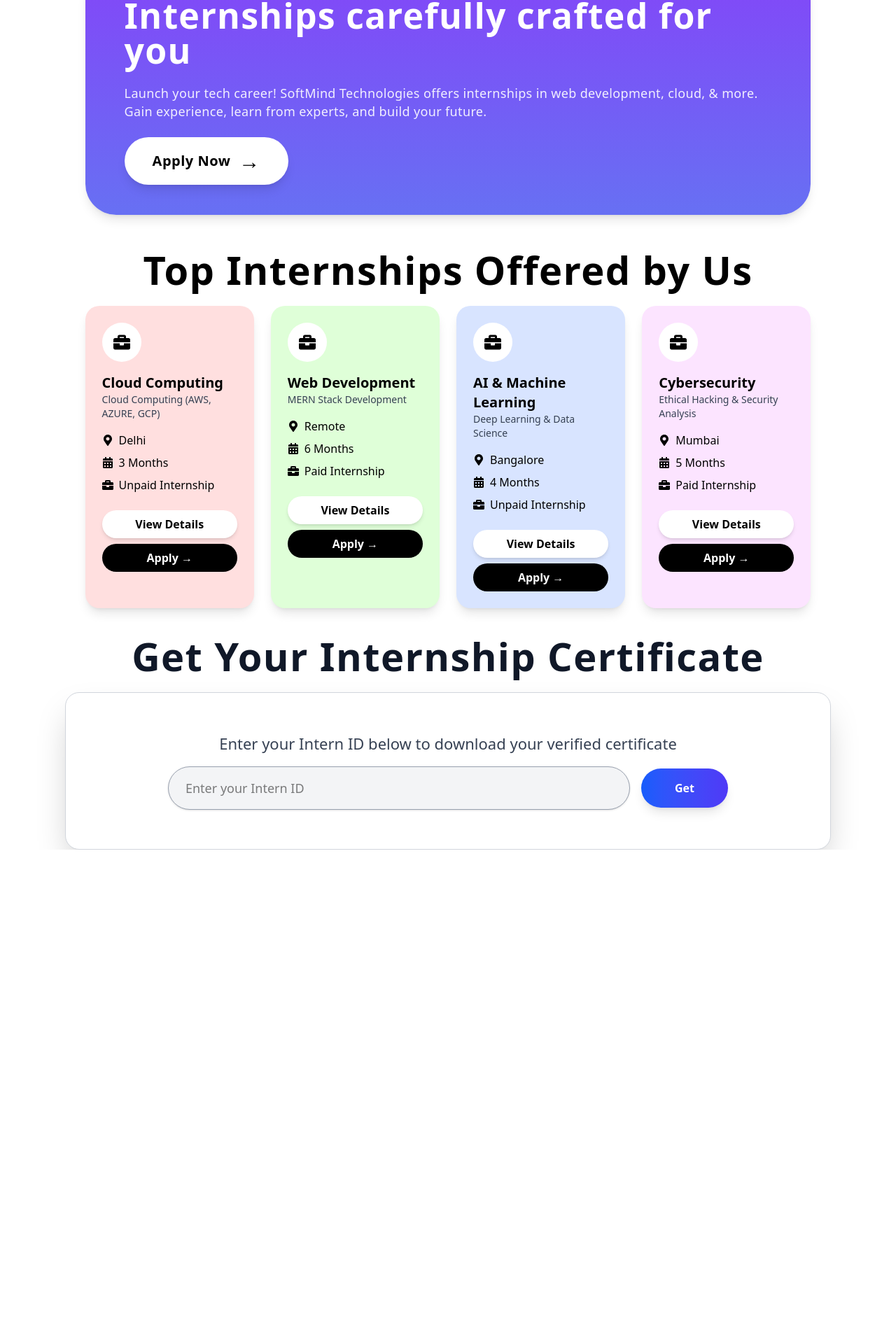
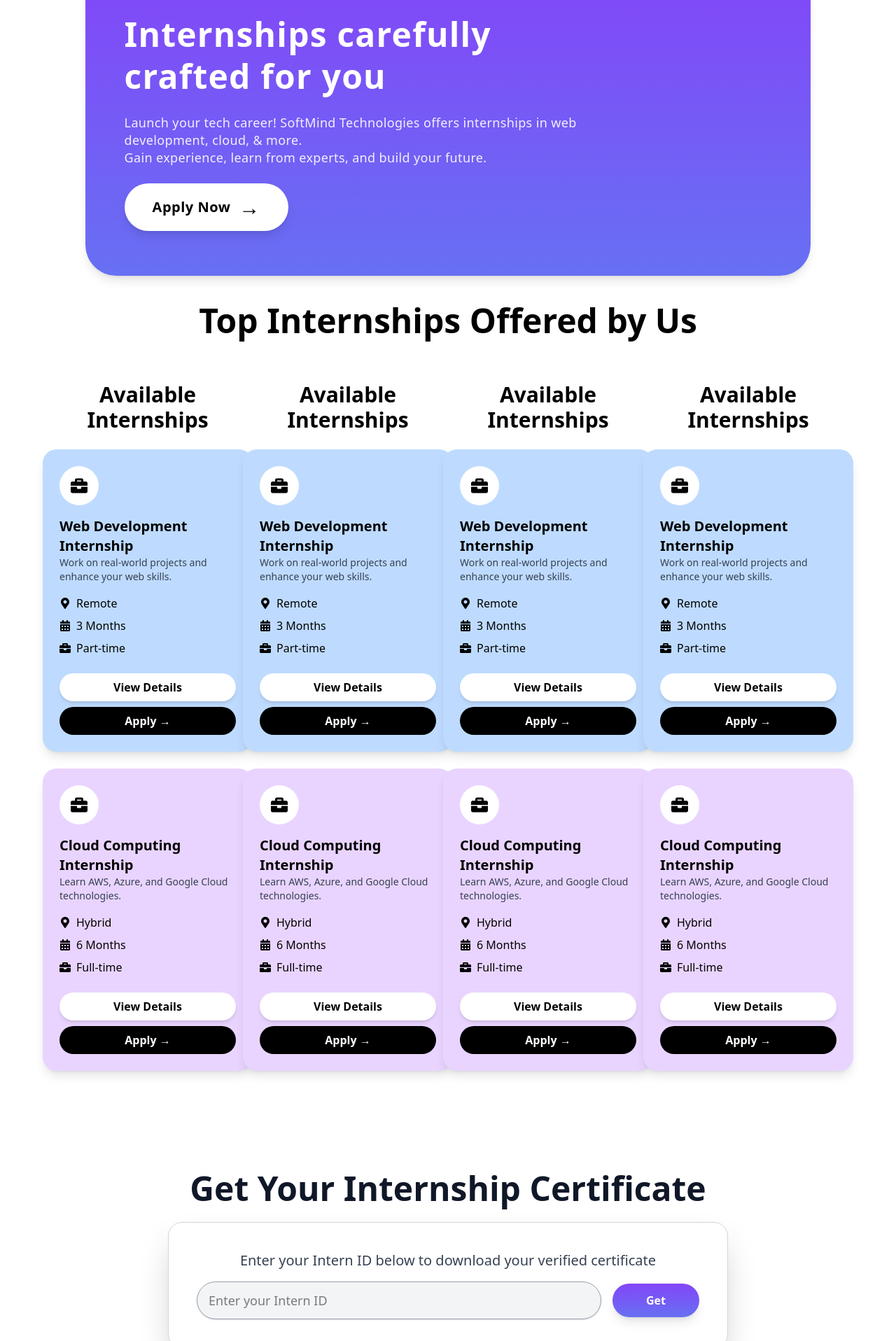
Before and after one commit to prabhatsingh985/SoftMind, a React (Vite) app: page /training in a window 1280 px wide. Shown: the part 184-2100 px from the top of the page at 70% size. Before the commit the page ends 1398 px from the top, so only its background shows below. Built offline with nearby package versions, Linux system fonts and the light colour scheme.

Commit message:
updted Internship Details

```diff
--- a/src/App.jsx
+++ b/src/App.jsx
@@ -18,6 +18,7 @@
         <Route path="/training" element={<InternshipTraining />} />
         <Route path="/career" element={<Career />} />
         <Route path="/service" element={<Service />} />
+        <Route path="/apply" element={<ApplyForm />} />
       </Routes>
     </>
   );
--- a/src/components/InternshipCard.jsx
+++ b/src/components/InternshipCard.jsx
@@ -1,7 +1,55 @@
 import React from "react";
 import { FaMapMarkerAlt, FaCalendarAlt, FaBriefcase } from "react-icons/fa";
+import { useNavigate } from "react-router-dom";
 
-const InternshipCard = ({ title, description, location, duration, type, bgColor }) => {
+const InternshipSection = () => {
+  const navigate = useNavigate();
+
+  const handleApplyClick = () => {
+    navigate("/apply"); // Navigate to the apply form
+  };
+
+  const internships = [
+    {
+      title: "Web Development Internship",
+      description: "Work on real-world projects and enhance your web skills.",
+      location: "Remote",
+      duration: "3 Months",
+      type: "Part-time",
+      bgColor: "bg-blue-200",
+    },
+    {
+      title: "Cloud Computing Internship",
+      description: "Learn AWS, Azure, and Google Cloud technologies.",
+      location: "Hybrid",
+      duration: "6 Months",
+      type: "Full-time",
+      bgColor: "bg-purple-200",
+    },
+  ];
+
+  return (
+    <div className="w-full flex flex-col items-center gap-6 py-10">
+      <h1 className="text-3xl font-bold text-center">Available Internships</h1>
+      <div className="flex flex-wrap gap-6 justify-center">
+        {internships.map((internship, index) => (
+          <InternshipCard
+            key={index}
+            title={internship.title}
+            description={internship.description}
+            location={internship.location}
+            duration={internship.duration}
+            type={internship.type}
+            bgColor={internship.bgColor}
+            onApply={handleApplyClick} // Pass function as prop
+          />
+        ))}
+      </div>
+    </div>
+  );
+};
+
+const InternshipCard = ({ title, description, location, duration, type, bgColor, onApply }) => {
   return (
     <div className={`rounded-[20px] p-6 w-[300px] shadow-lg ${bgColor}`}>
       {/* Icon */}
@@ -26,12 +74,15 @@
         </p>
       </div>
 
-      {/* Buttons (Stacked Vertically) */}
+      {/* Buttons */}
       <div className="mt-6 flex flex-col gap-2">
         <button className="bg-white text-black font-bold w-full py-2 rounded-full shadow-md transition duration-300 ease-in-out hover:bg-gray-300 hover:shadow-lg">
           View Details
         </button>
-        <button className="bg-black text-white font-bold w-full py-2 rounded-full transition duration-300 ease-in-out hover:bg-gray-800 hover:shadow-lg flex justify-center items-center gap-2">
+        <button
+          onClick={onApply}
+          className="bg-black text-white font-bold w-full py-2 rounded-full transition duration-300 ease-in-out hover:bg-gray-800 hover:shadow-lg flex justify-center items-center gap-2"
+        >
           Apply →
         </button>
       </div>
@@ -39,4 +90,4 @@
   );
 };
 
-export default InternshipCard;
+export default InternshipSection;
--- a/src/components/InternshipCertificate.jsx
+++ b/src/components/InternshipCertificate.jsx
@@ -2,24 +2,25 @@
 
 const InternshipCertificate = () => {
   return (
-    <div className="relative mt-4 w-full flex flex-col items-center py-32 px-6">
-      {/* Heading Positioned Above the Parent Div */}
-      <h1 className="absolute top-0 text-gray-900 font-montserrat font-bold text-[56px] leading-[100%] tracking-wide text-center">
+    <div className="relative mt-10 w-full flex flex-col items-center py-16 px-4 sm:px-6">
+      <h1 className="text-gray-900 font-montserrat font-bold text-2xl sm:text-3xl md:text-4xl lg:text-5xl text-center">
         Get Your Internship Certificate
       </h1>
-
-      {/* Certificate Box Positioned Above */}
-      <div className="absolute top-20 flex flex-col justify-center items-center w-[95%] max-w-[1400px] rounded-[20px] shadow-2xl px-16 py-14 border border-gray-300 bg-white">
-        <h2 className="text-gray-700 font-sans font-medium text-[22px] text-center mb-4">
+      <div className="mt-6 flex flex-col items-center w-full max-w-[800px] rounded-[20px] shadow-2xl px-6 py-6 sm:px-10 sm:py-10 border border-gray-300 bg-white">
+        {/* Ensuring text is centered */}
+        <h2 className="text-gray-700 font-sans font-medium text-lg sm:text-xl text-center mb-4 flex justify-center items-center">
           Enter your Intern ID below to download your verified certificate
         </h2>
-        <div className="flex flex-col md:flex-row items-center gap-4 w-full max-w-[800px]">
+        <div className="flex flex-col md:flex-row items-center gap-4 w-full">
           <input
             type="text"
             placeholder="Enter your Intern ID"
-            className="w-full px-6 py-4 border border-gray-400 rounded-full text-lg focus:outline-none focus:ring-2 focus:ring-indigo-500 shadow-sm bg-gray-100"
+            className="w-full px-4 py-3 border border-gray-400 rounded-full text-base sm:text-lg focus:outline-none focus:ring-2 focus:ring-indigo-500 shadow-sm bg-gray-100"
           />
-          <button className="bg-gradient-to-r from-blue-600 to-indigo-600 text-white font-semibold px-12 py-4 rounded-full shadow-lg hover:from-blue-700 hover:to-indigo-700 transition w-full md:w-auto">
+          <button
+            className="text-white font-semibold px-6 sm:px-12 py-3 rounded-full shadow-lg transition w-full md:w-auto"
+            style={{ background: "linear-gradient(0deg, #6770F3 0%, #8346F8 100%)" }}
+          >
             Get
           </button>
         </div>
--- a/src/components/InternshipOffers.jsx
+++ b/src/components/InternshipOffers.jsx
@@ -3,45 +3,52 @@
 
 const InternshipOffers = () => {
   return (
-    <div className="mt-[50px] w-full flex flex-col items-center">
-      <h1 className="text-black font-montserrat font-bold text-[56px] leading-[100%] tracking-wide mb-6">
+    <div className="mt-10 w-full flex flex-col items-center px-4">
+      <h1 className="text-black font-montserrat font-bold text-2xl sm:text-3xl md:text-4xl lg:text-5xl text-center mb-6">
         Top Internships Offered by Us
       </h1>
 
-      {/* Cards Container */}
-      <div className="flex justify-between w-[90%] max-w-[1578px] gap-6">
+      <div className="grid grid-cols-1 sm:grid-cols-2 lg:grid-cols-4 gap-6 w-full max-w-[1578px] justify-center">
+        <div className="flex justify-center">
           <InternshipCard
             title="Cloud Computing"
             description="Cloud Computing (AWS, AZURE, GCP)"
             location="Delhi"
             duration="3 Months"
             type="Unpaid Internship"
-          bgColor="bg-[#FFDFDF]" // Light Red
+            bgColor="bg-[#FFDFDF]"
           />
+        </div>
+        <div className="flex justify-center">
           <InternshipCard
             title="Web Development"
             description="MERN Stack Development"
             location="Remote"
             duration="6 Months"
             type="Paid Internship"
-          bgColor="bg-[#DFFFD8]" // Light Green
+            bgColor="bg-[#DFFFD8]"
           />
+        </div>
+        <div className="flex justify-center">
           <InternshipCard
             title="AI & Machine Learning"
             description="Deep Learning & Data Science"
             location="Bangalore"
             duration="4 Months"
             type="Unpaid Internship"
-          bgColor="bg-[#D8E4FF]" // Light Blue
+            bgColor="bg-[#D8E4FF]"
           />
+        </div>
+        <div className="flex justify-center">
           <InternshipCard
             title="Cybersecurity"
             description="Ethical Hacking & Security Analysis"
             location="Mumbai"
             duration="5 Months"
             type="Paid Internship"
-          bgColor="bg-[#FCE4FF]" // Light Purple
+            bgColor="bg-[#FCE4FF]"
           />
+        </div>
       </div>
     </div>
   );
--- a/src/components/InternshipSection.jsx
+++ b/src/components/InternshipSection.jsx
@@ -1,26 +1,35 @@
 import React from "react";
+import { useNavigate } from "react-router-dom";
 
 const InternshipSection = () => {
+  const navigate = useNavigate(); // Hook for navigation
+
+  const handleApplyClick = () => {
+    navigate("/apply"); // Change "/apply" to the actual route of your apply form component
+  };
+
   return (
     <div
-      className="relative w-[90%] max-w-[1578px] h-[352px] mx-auto rounded-[44px] px-14 py-12 shadow-lg flex items-center"
+      className="relative w-[90%] max-w-[1578px] mx-auto rounded-[44px] px-4 sm:px-6 py-6 sm:py-8 md:px-10 md:py-12 lg:px-14 lg:py-16 shadow-lg flex flex-col md:flex-row items-center md:items-start text-center md:text-left min-h-[300px] sm:min-h-[352px]"
       style={{
         background: "linear-gradient(0deg, #6770F3 0%, #8346F8 100%)",
       }}
     >
-      {/* Left-aligned Content Section */}
-      <div className="flex flex-col justify-start gap-6 w-full">
-        <h1 className="text-white font-montserrat font-[700] text-[50px] leading-[100%] tracking-wide">
+      <div className="flex flex-col justify-start gap-4 md:gap-6 w-full max-w-2xl">
+        <h1 className="text-white font-montserrat font-[700] text-2xl sm:text-3xl md:text-4xl lg:text-5xl leading-tight tracking-wide">
           Internships carefully crafted for you
         </h1>
-        <p className="text-white font-montserrat text-lg leading-[140%] tracking-[0.02em] opacity-90">
+        <p className="text-white font-montserrat text-sm sm:text-base md:text-lg leading-[140%] tracking-[0.02em] opacity-90">
           Launch your tech career! SoftMind Technologies offers internships in
           web development, cloud, & more.
-          <br /> Gain experience, learn from experts, and build your future.
+          <br className="hidden md:block" /> Gain experience, learn from experts, and build your future.
         </p>
-        <button className="bg-white text-black font-bold text-xl px-10 py-4 rounded-full shadow-lg hover:bg-gray-200 transition duration-300 flex items-center justify-center gap-3 tracking-wide w-fit">
+        <button
+          onClick={handleApplyClick} // Navigate on click
+          className="bg-white text-black font-bold text-base sm:text-lg md:text-xl px-4 sm:px-6 md:px-10 py-2 sm:py-3 md:py-4 rounded-full shadow-lg hover:bg-gray-200 transition duration-300 flex items-center justify-center gap-2 sm:gap-3 tracking-wide w-fit mx-auto md:mx-0"
+        >
           Apply Now
-          <span className="text-3xl font-extrabold">→</span>
+          <span className="text-xl sm:text-2xl md:text-3xl font-extrabold">→</span>
         </button>
       </div>
     </div>
--- a/src/components/Navbar.jsx
+++ b/src/components/Navbar.jsx
@@ -32,7 +32,7 @@
             <Link to="/service">Services</Link>
           </li>
           <li>
-            <Link to="/contact">Internships & Training</Link>
+            <Link to="/training">Internships & Training</Link>
           </li>
           <li>
             <Link to="/contact">Blogs</Link>
--- a/src/pages/InternshipDetails.jsx
+++ b/src/pages/InternshipDetails.jsx
@@ -3,18 +3,17 @@
 
 const InternshipDetails = () => {
   return (
-    <div className="max-w-[90%] w-full mx-auto mt-20  mb-20 space-y-10">
-      <h1 className="text-black font-bold text-3xl mb-6 text-left">
+    <div className="max-w-[90%] w-full mx-auto mt-20 mb-20 space-y-20 px-4 sm:px-6 lg:px-8">
+      <h1 className="text-black font-extrabold text-5xl sm:text-6xl mb-6 text-left">
         Cloud Computing in 3 months
       </h1>
 
-      <div className="p-8 bg-[#EBEAFF] shadow-lg rounded-xl border border-gray-300 space-y-8">
-        {/* Internship Title & Description */}
+      <div className="p-8 bg-[#EBEAFF] shadow-lg rounded-xl border border-gray-300 space-y-12" style={{ boxShadow: "0px 3.26px 9.46px 0px #00000040" }}>
         <div className="bg-gray-100 p-6 rounded-lg space-y-6">
           <h2 className="text-2xl font-bold">Cloud Computing</h2>
-          <p className="text-gray-600">Cloud Computing (AWS, AZURE, GCP)</p>
+          <p className="text-lg text-gray-600">Cloud Computing (AWS, AZURE, GCP)</p>
 
-          <div className="flex items-center gap-6 text-gray-700">
+          <div className="flex flex-col sm:flex-row items-start sm:items-center gap-6 text-gray-700">
             <p className="flex items-center gap-2">
               <FaMapMarkerAlt /> Delhi
             </p>
@@ -27,47 +26,37 @@
           </div>
         </div>
 
-        {/* Salary */}
-        <div className="space-y-4">
+        <div>
           <h3 className="text-xl font-bold">Salary</h3>
-          <p>Annual CTC: 2.5 LPA to 5.5 LPA</p>
+          <p className="text-lg">Annual CTC: 2.5 LPA to 5.5 LPA</p>
         </div>
 
-        {/* Apply By */}
-        <div className="space-y-4">
+        <div>
           <h3 className="text-xl font-bold">Apply By</h3>
-          <p>13/02/2024</p>
+          <p className="text-lg">13/02/2024</p>
         </div>
 
-        {/* About Us */}
-        <div className="space-y-4">
+        <div>
           <h3 className="text-xl font-bold">About Us</h3>
-          <p className="text-gray-700">
+          <p className="text-lg text-gray-700">
             Welcome to SoftMind Technologies, where innovation meets expertise!
             Established with a vision to transform aspiring individuals into
             tech-savvy professionals, SoftMind Technologies is a cutting-edge
             institute that brings together a team of experienced and dedicated
-            educators. At SoftMind Technologies, we understand the dynamic
-            landscape of the technology industry and the growing demand for
-            skilled professionals. Our mission is to bridge the gap between
-            education and industry requirements by offering comprehensive
-            training programs and internships in various tech domains.
+            educators. Our mission is to bridge the gap between education and
+            industry by offering comprehensive training programs and internships
+            in various tech domains.
           </p>
         </div>
 
-        {/* About Internship */}
-        <div className="space-y-4">
+        <div>
           <h3 className="text-xl font-bold">About this Internship Program</h3>
-          <p className="text-gray-700">
+          <p className="text-lg text-gray-700">
             Cloud computing internship programs provide students and aspiring
             professionals with the opportunity to gain hands-on experience in
-            one of the most rapidly growing technology fields. These programs
-            offer a chance to work with cloud services, infrastructure, and
-            tools, helping interns develop practical skills and knowledge. It
-            involves delivering various computing services (such as storage,
-            processing, networking, and more) over the internet.
+            one of the most rapidly growing technology fields.
           </p>
-          <ul className="list-disc pl-5 mt-2 text-gray-700 space-y-2">
+          <ul className="list-disc pl-5 mt-2 text-lg text-gray-700 space-y-2">
             <li>Service Models</li>
             <li>Deployment Models</li>
             <li>Networking and Content Delivery</li>
@@ -76,31 +65,28 @@
           </ul>
         </div>
 
-        {/* Responsibilities */}
-        <div className="space-y-4">
+        <div>
           <h3 className="text-xl font-bold">
             Selected intern’s day-to-day responsibilities include:
           </h3>
-          <ul className="list-disc pl-5 mt-2 text-gray-700 space-y-2">
+          <ul className="list-disc pl-5 mt-2 text-lg text-gray-700 space-y-2">
             <li>Building a blog right from scratch</li>
-            <li>Understanding of cloud concepts and core concepts of different servcies</li>
-            <li>Cloud computing concepts to a real-world scenario and Module Presentation</li>
+            <li>Understanding cloud concepts and core concepts of different services</li>
+            <li>Applying cloud computing concepts to real-world scenarios</li>
           </ul>
         </div>
 
-        {/* Skills Required */}
-        <div className="space-y-4">
-          <h3 className="text-xl font-bold">Skill Required:</h3>
-          <ul className="list-disc pl-5 mt-2 text-gray-700 space-y-2">
+        <div>
+          <h3 className="text-xl font-bold">Skills Required:</h3>
+          <ul className="list-disc pl-5 mt-2 text-lg text-gray-700 space-y-2">
             <li>English Proficiency (at least Medium)</li>
             <li>10+2 Education</li>
           </ul>
         </div>
 
-        {/* Number of Openings */}
-        <div className="space-y-4">
+        <div>
           <h3 className="text-xl font-bold">Number of Openings:</h3>
-          <p><b>20</b></p>
+          <p className="text-lg"><b>20</b></p>
         </div>
       </div>
     </div>
--- a/src/pages/InternshipTraining.jsx
+++ b/src/pages/InternshipTraining.jsx
@@ -2,6 +2,8 @@
 import InternshipSection from "../components/InternshipSection";
 import InternshipOffers from "../components/InternshipOffers";
 import InternshipCertificate from "../components/InternshipCertificate";
+import InternshipDetails from "./InternshipDetails";
+import ApplyForm from "./ApplyForm";
 
 const InternshipTraining = () => {
   return (
@@ -14,6 +16,8 @@
 
       {/* Internship Certificate Section */}
       <InternshipCertificate />
+      <InternshipDetails/>
+      <ApplyForm></ApplyForm>
     </div>
   );
 };
```
Also changed, not shown: src/pages/ApplyForm.jsx (+60 -18 lines). Lines whose indentation alone changed are shown as unchanged.
